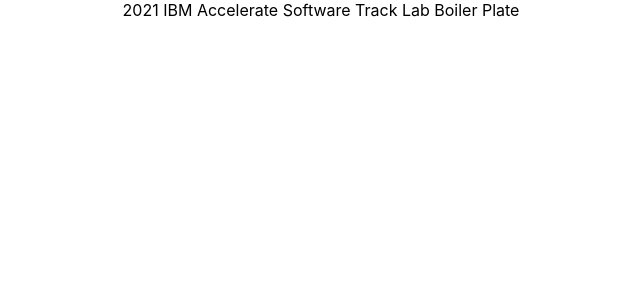
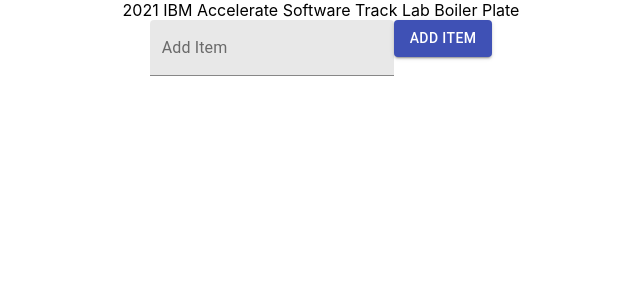
Before and after one commit to 2021-IBM-Accelerate-SW-Track/lab-1-team-41, a React (Create React App) app: page / in a window 1280 px wide. Shown: the top 300 px of the page, without its empty margins (319-959 px from the left). Built offline with nearby package versions, Linux system fonts and the light colour scheme.

Commit message:
Created Basic List Item Functionality

```diff
--- a/src/App.js
+++ b/src/App.js
@@ -1,10 +1,12 @@
 import Header from "./component/header"
+import Body from "./component/body/body.js"
 import './App.css';
 
 function App() {
   return (
     <div className="App">
     <Header/>
+    <Body/>
     </div>
   );
 }
--- a/src/component/body/body.js
+++ b/src/component/body/body.js
@@ -0,0 +1,13 @@
+import React from 'react';
+import List from "./list"
+
+function Body() {
+
+    return (
+        <div>
+            <List/>
+        </div>
+    );
+}
+
+export default Body;
--- /dev/null
+++ b/src/component/body/list.js
@@ -0,0 +1,41 @@
+import React, { useState }from 'react';
+import ListItem from "./listItem"
+import { Button } from '@material-ui/core';
+import { TextField } from '@material-ui/core';
+
+function List() {
+
+    const [todolist, setTodolist] = useState([]);
+    const [inputTitle, setValue] = useState('');
+
+    let listItems = todolist.map( (todoitem) =>
+        <ListItem title={todoitem.title} dateAdded={todoitem.dateAdded} timeAdded={todoitem.timeAdded} dateDue={todoitem.dateDue}/>
+    )
+
+    function addItem() {
+        let templist = [...todolist];
+        templist.push({
+            title: inputTitle,
+            dateAdded: "",
+            timeAdded: "",
+            dateDue: "",
+        })
+        //date and time variables can be changed from strings by whoever is doing that issue
+        setTodolist(templist);
+        setValue("");
+    }
+
+    return (
+        <div>
+            {listItems}
+            <TextField id="filled-basic" label="Add Item" variant="filled" data-testid="new-item-input"
+                value={inputTitle}
+			    onChange={(e) => setValue(e.target.value)}/>
+            <Button variant="contained" color="primary" onClick={addItem} data-testid="new-item-button">
+                Add Item
+            </Button>
+        </div>
+    );
+}
+
+export default List;
--- /dev/null
+++ b/src/component/body/listItem.js
@@ -0,0 +1,11 @@
+import React from 'react';
+
+function ListItem(props) {
+    return (
+        <div>
+            <h1>{props.title}</h1>
+        </div>
+    );
+}
+
+export default ListItem;
```
